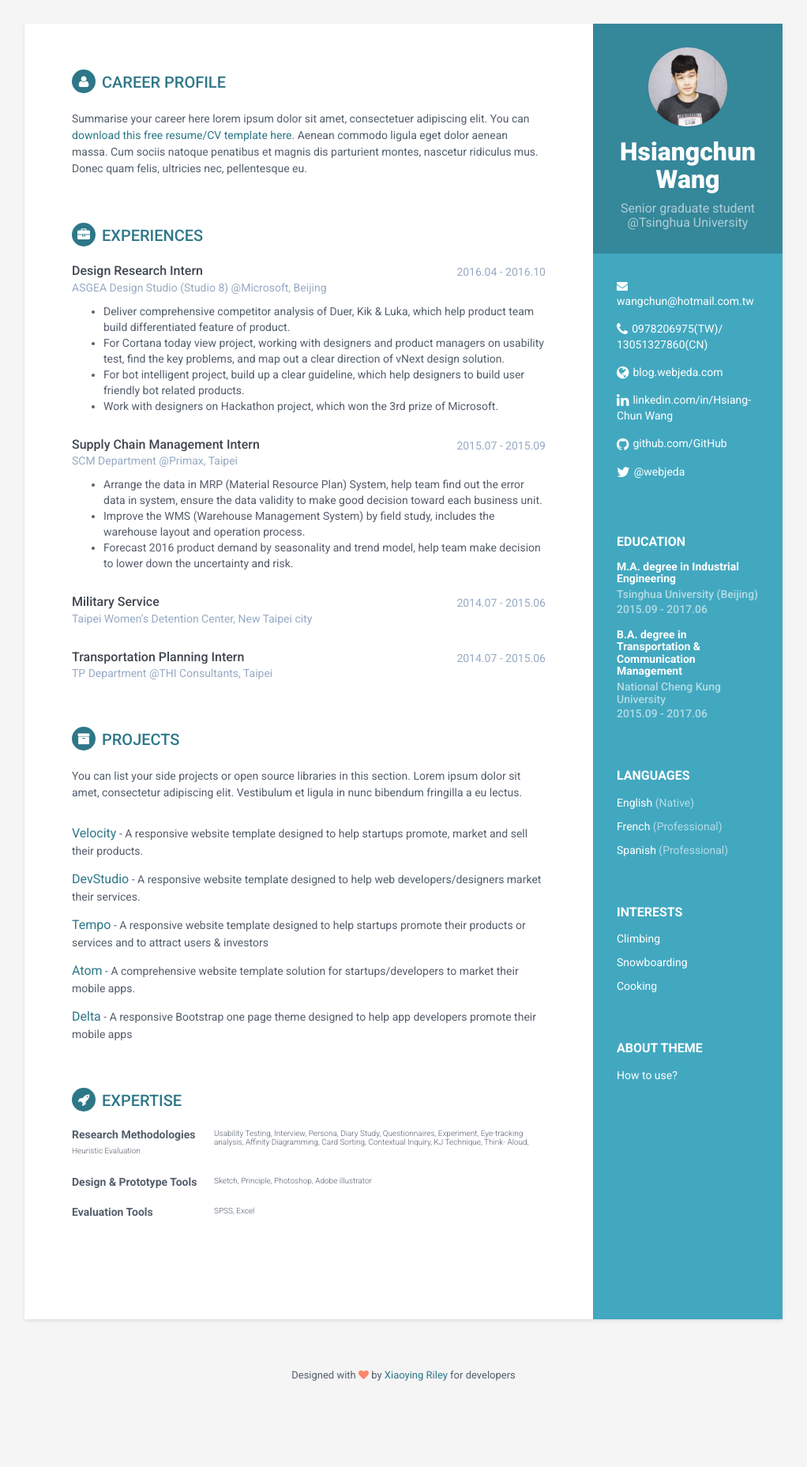
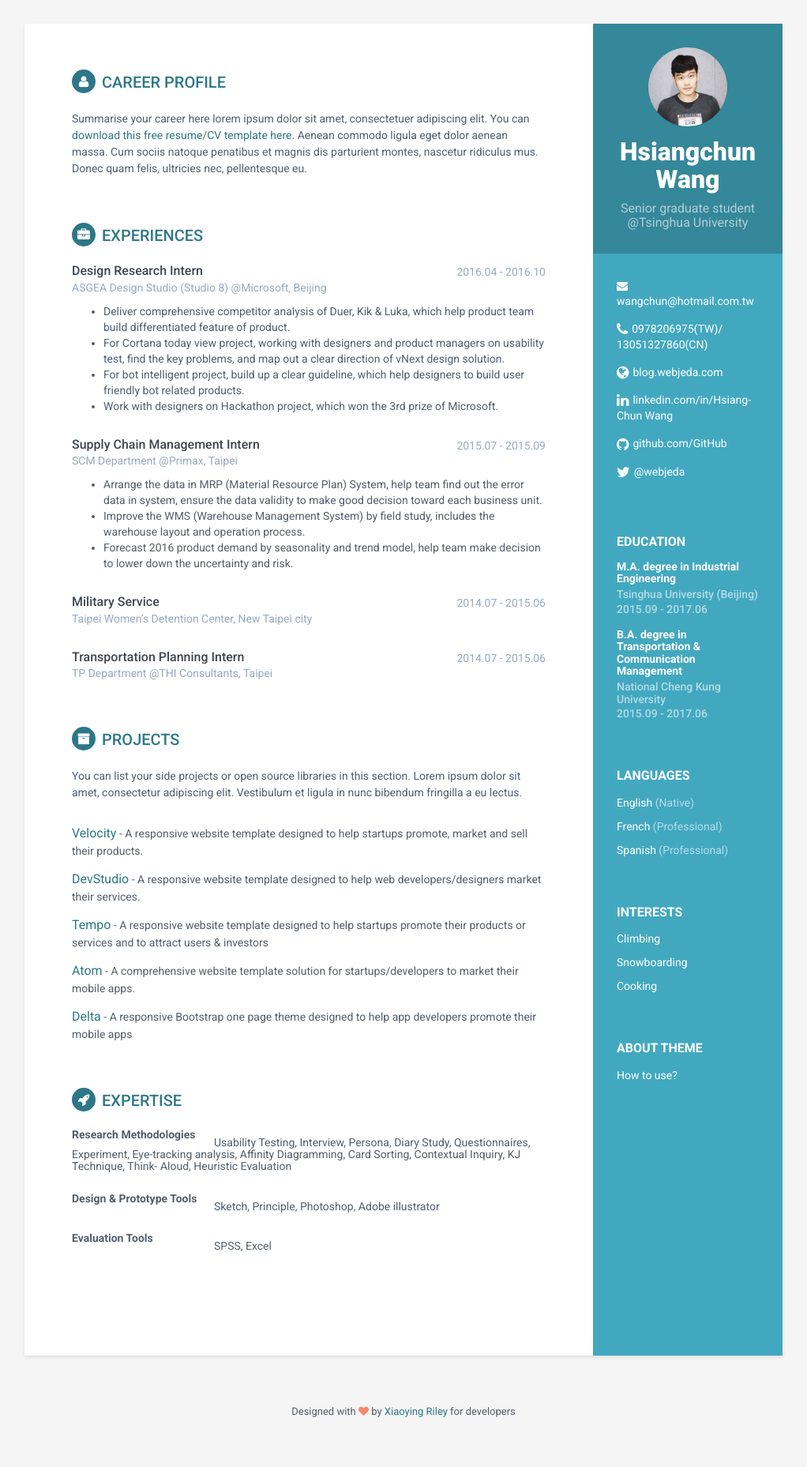
Before and after one commit to hsiangchunwang/hsiangchunwang.github.io, a Jekyll site: the page built from index.html, in a window 1280 px wide. Shown: the whole page at 79% size, without its empty margins (129-1151 px from the left). Built offline with Jekyll 4.4.1, drawn with Linux system fonts in a browser that asks for light colours; before the commit the page ends 1811 px from its top, so only the background shows below that.

Commit message:
Update styles.css

```diff
--- a/assets/css/styles.css
+++ b/assets/css/styles.css
@@ -238,10 +238,9 @@ p {
   margin-bottom: 12px;
 }
 h4.skillcontent {
-  font-size: 10px;
-  font-weight: lighter;
-  margin-top: 0;
-  margin-bottom: 12px;
+  font-size: 14px;
+  font-weight: normal;
+
 }
 
 .footer {
```
